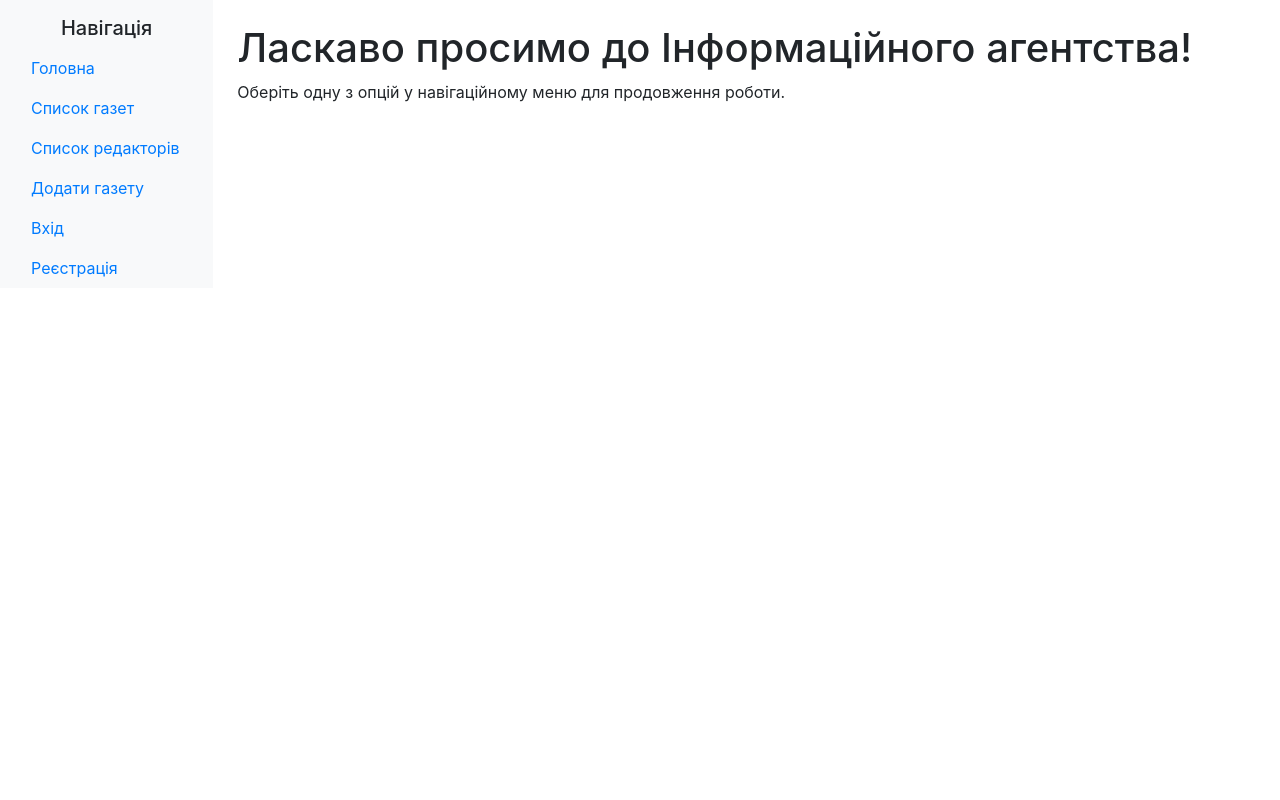
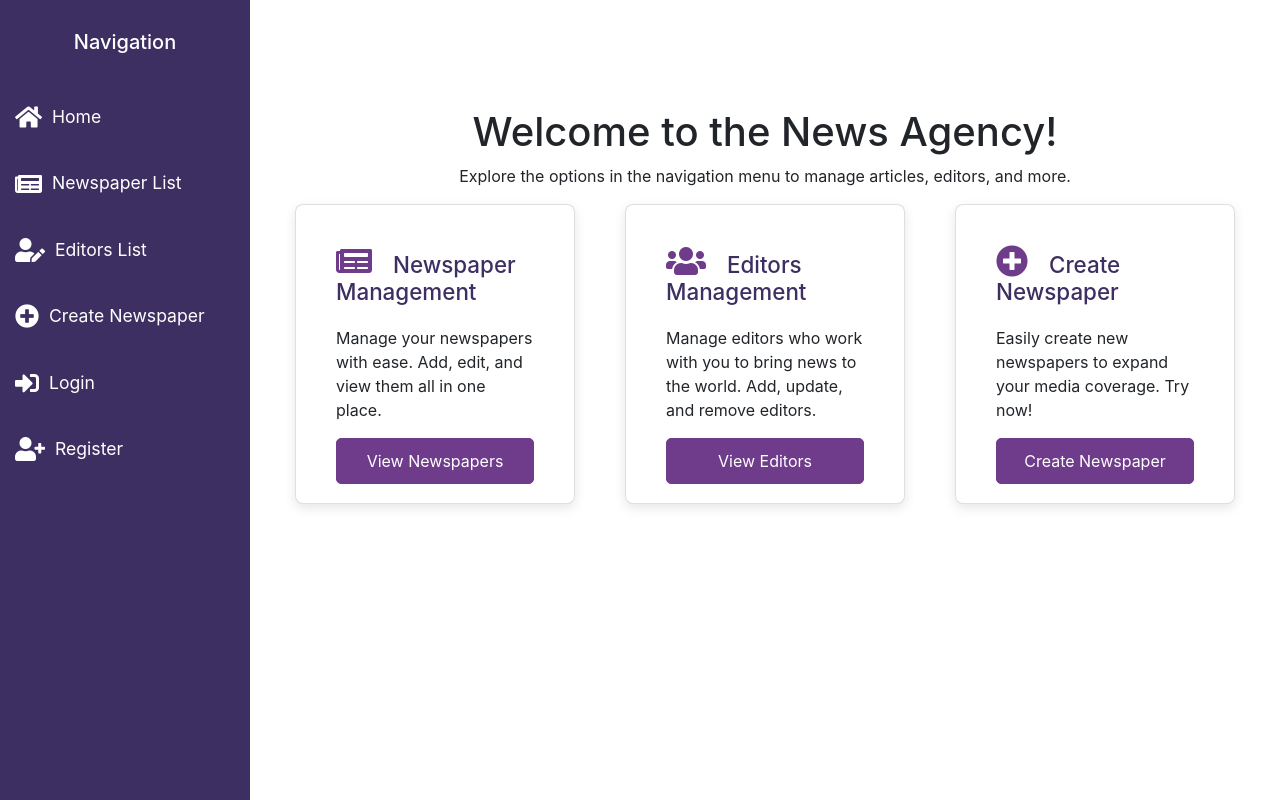
Before and after one commit to yulia-pl/django-news-agency, a Django app: page / in a window 1280 px wide. Run offline with Django 4.2, Linux system fonts and the light colour scheme; some libraries are stand-ins or nearby versions.

Commit message:
Update templates and styles

```diff
--- /dev/null
+++ b/static/css/style.css
@@ -0,0 +1,150 @@
+
+.container {
+    padding: 30px 15px;
+}
+
+/* Панель навігації */
+.sidebar {
+    background-color: #3d2f61; /* Темно-бузковий фон для бічної панелі */
+    color: #fff;
+    height: 100vh;
+    position: fixed;
+    top: 0;
+    left: 0;
+    padding-top: 30px;
+    width: 250px;
+    transition: width 0.3s;
+}
+
+.sidebar h5 {
+    text-align: center;
+    color: #fff;
+    margin-bottom: 30px;
+}
+
+.sidebar .nav {
+    list-style: none;
+    padding-left: 0;
+}
+
+.sidebar .nav-item {
+    margin: 10px 0;
+}
+
+.sidebar .nav-link {
+    color: #fff;
+    font-size: 1.1rem;
+    padding: 10px 15px;
+    text-decoration: none;
+    display: flex;
+    align-items: center;
+    border-radius: 5px;
+    transition: background-color 0.3s ease;
+}
+
+.sidebar .nav-link:hover {
+    background-color: #6f3b8b;
+}
+
+.sidebar .nav-item a i {
+    margin-right: 10px;
+    font-size: 1.5rem;
+}
+
+/* Основний контент */
+.main-content {
+    margin-left: 250px;
+    padding: 30px;
+}
+
+/* Картки на головній сторінці */
+.card-deck {
+    display: flex;
+    flex-wrap: wrap;
+    justify-content: space-between;
+    gap: 20px;
+}
+
+.card {
+    background-color: #fff;
+    border-radius: 8px;
+    box-shadow: 0px 4px 12px rgba(0, 0, 0, 0.1);
+    width: 30%;
+    display: flex;
+    flex-direction: column;
+    justify-content: space-between; /* Розподіл всіх елементів по вертикалі */
+    height: 300px; /* Фіксована висота картки */
+    padding: 20px;
+    transition: box-shadow 0.3s ease;
+}
+
+.card:hover {
+    box-shadow: 0px 6px 16px rgba(0, 0, 0, 0.2);
+}
+
+.card-body {
+    display: flex;
+    flex-direction: column;
+    justify-content: space-between;
+    height: 100%;
+}
+
+.card-title {
+    font-size: 1.4rem;
+    color: #3d2f61;
+    margin-bottom: 20px;
+}
+
+.card i {
+    font-size: 2rem;
+    margin-right: 15px;
+    color: #6f3b8b;
+}
+
+/* Кнопки в картках */
+.card .btn {
+    background-color: #6f3b8b;
+    border-color: #6f3b8b;
+    color: white;
+    font-size: 1rem;
+    padding: 10px;
+    border-radius: 5px;
+    transition: background-color 0.3s ease, border-color 0.3s ease;
+    margin-top: auto; /* Залишаємо це для вирівнювання кнопок */
+}
+
+.card .btn:hover {
+    background-color: #4f2870;
+    border-color: #4f2870;
+}
+
+/* Адаптивність для мобільних пристроїв */
+@media (max-width: 768px) {
+    .sidebar {
+        width: 60px; /* Зменшення ширини панелі на мобільних пристроях */
+        padding-top: 20px;
+    }
+    .main-content {
+        margin-left: 60px;
+        padding: 20px;
+    }
+    .sidebar .nav-link {
+        font-size: 1rem;
+    }
+    .card-deck .card {
+        width: 100%; /* Картки займають всю ширину на малих екранах */
+    }
+}
+
+/* Для середніх і великих екранів */
+@media (min-width: 768px) {
+    .card-deck .card {
+        width: 45%; /* Картки займають 45% ширини екрану на середніх екранах */
+    }
+}
+
+@media (min-width: 992px) {
+    .card-deck .card {
+        width: 30%; /* Картки займають 30% ширини екрану на великих екранах */
+    }
+}
--- a/templates/accounts/login.html
+++ b/templates/accounts/login.html
@@ -2,13 +2,13 @@
 {% load crispy_forms_filters %}
 {% load crispy_forms_tags %}
 
-{% block title %}Вхід{% endblock %}
+{% block title %}Login{% endblock %}
 
 {% block content %}
-<h2 class="mt-4">Вхід</h2>
+<h2 class="mt-4">Login</h2>
 <form method="post">
     {% csrf_token %}
     {{ form|crispy }}
-    <button type="submit" class="btn btn-primary mt-3">Увійти</button>
+    <button type="submit" class="btn btn-primary mt-3">Login</button>
 </form>
 {% endblock %}
--- a/templates/accounts/register.html
+++ b/templates/accounts/register.html
@@ -1,13 +1,13 @@
 {% extends 'base_generic.html' %}
 {% load crispy_forms_filters %}
 
-{% block title %}Реєстрація{% endblock %}
+{% block title %}Registration{% endblock %}
 
 {% block content %}
-<h2 class="mt-4">Реєстрація</h2>
+<h2 class="mt-4">Registration</h2>
 <form method="post">
     {% csrf_token %}
     {{ form|crispy }}
-    <button type="submit" class="btn btn-success mt-3">Зареєструватися</button>
+    <button type="submit" class="btn btn-success mt-3">Register</button>
 </form>
 {% endblock %}
--- a/templates/base_generic.html
+++ b/templates/base_generic.html
@@ -1,3 +1,4 @@
+{% load static %}
 <!DOCTYPE html>
 <html lang="en">
 <head>
@@ -6,39 +7,56 @@
     <title>{% block title %}News Agency{% endblock %}</title>
     <!-- Bootstrap CSS -->
     <link href="https://stackpath.bootstrapcdn.com/bootstrap/4.5.2/css/bootstrap.min.css" rel="stylesheet">
-    <!-- Crispy Forms CSS -->
+    <link href="https://fonts.googleapis.com/css2?family=Roboto:wght@400;500;700&display=swap" rel="stylesheet">
+    <!-- Font Awesome Icons -->
+    <link href="https://cdnjs.cloudflare.com/ajax/libs/font-awesome/5.15.1/css/all.min.css" rel="stylesheet">
+    <!-- Custom CSS -->
+    <link rel="stylesheet" href="{% static 'css/style.css' %}">
     {% load crispy_forms_tags %}
 </head>
 <body>
-    <div class="container-fluid">
-        <div class="row">
+    <div class="d-flex">
         <!-- Sidebar -->
-            <nav class="col-md-3 col-lg-2 d-md-block bg-light sidebar">
-                <div class="position-sticky pt-3">
-                    <h5 class="text-center">Навігація</h5>
+        <nav class="sidebar">
+            <div class="position-sticky">
+                <h5>Navigation</h5>
                 <ul class="nav flex-column">
                     <li class="nav-item">
-                            <a class="nav-link active" href="{% url 'home' %}">Головна</a>
+                        <a class="nav-link active" href="{% url 'home' %}">
+                            <i class="fas fa-home"></i> Home
+                        </a>
                     </li>
                     <li class="nav-item">
-                            <a class="nav-link" href="{% url 'newspaper-list' %}">Список газет</a>
+                        <a class="nav-link" href="{% url 'newspaper-list' %}">
+                            <i class="fas fa-newspaper"></i> Newspaper List
+                        </a>
                     </li>
                     <li class="nav-item">
-                            <a class="nav-link" href="{% url 'redactor-list' %}">Список редакторів</a>
+                        <a class="nav-link" href="{% url 'redactor-list' %}">
+                            <i class="fas fa-user-edit"></i> Editors List
+                        </a>
                     </li>
                     <li class="nav-item">
-                            <a class="nav-link" href="{% url 'newspaper-create' %}">Додати газету</a>
+                        <a class="nav-link" href="{% url 'newspaper-create' %}">
+                            <i class="fas fa-plus-circle"></i> Create Newspaper
+                        </a>
                     </li>
                     {% if user.is_authenticated %}
                         <li class="nav-item">
-                                <a class="nav-link" href="{% url 'logout' %}">Вихід</a>
+                            <a class="nav-link" href="{% url 'logout' %}">
+                                <i class="fas fa-sign-out-alt"></i> Logout
+                            </a>
                         </li>
                     {% else %}
                         <li class="nav-item">
-                                <a class="nav-link" href="{% url 'login' %}">Вхід</a>
+                            <a class="nav-link" href="{% url 'login' %}">
+                                <i class="fas fa-sign-in-alt"></i> Login
+                            </a>
                         </li>
                         <li class="nav-item">
-                                <a class="nav-link" href="{% url 'register' %}">Реєстрація</a>
+                            <a class="nav-link" href="{% url 'register' %}">
+                                <i class="fas fa-user-plus"></i> Register
+                            </a>
                         </li>
                     {% endif %}
                 </ul>
@@ -46,15 +64,19 @@
         </nav>
 
         <!-- Main Content -->
-            <main class="col-md-9 ms-sm-auto col-lg-10 px-md-4">
+        <div class="main-content">
             {% block content %}
             {% endblock %}
-            </main>
         </div>
     </div>
 
+    <!-- jQuery (для деяких компонентів Bootstrap) -->
+    <script src="https://code.jquery.com/jquery-3.5.1.min.js"></script>
+
+    <!-- Popper.js (для спливаючих елементів і меню) -->
+    <script src="https://cdnjs.cloudflare.com/ajax/libs/popper.js/1.16.1/umd/popper.min.js"></script>
+
     <!-- Bootstrap JS -->
-    <script src="https://code.jquery.com/jquery-3.5.1.slim.min.js"></script>
     <script src="https://stackpath.bootstrapcdn.com/bootstrap/4.5.2/js/bootstrap.bundle.min.js"></script>
 </body>
 </html>
--- a/templates/editors/redactor_list.html
+++ b/templates/editors/redactor_list.html
@@ -1,16 +1,16 @@
 {% extends 'base_generic.html' %}
 
-{% block title %}Список редакторів{% endblock %}
+{% block title %}Editor List{% endblock %}
 
 {% block content %}
-<h1 class="mt-4">Список редакторів</h1>
+<h1 class="mt-4">Editor List</h1>
 <ul class="list-group">
     {% for redactor in object_list %}
         <li class="list-group-item">
             <a href="{% url 'redactor-detail' redactor.id %}">{{ redactor.username }}</a>
         </li>
     {% empty %}
-        <li class="list-group-item">Немає доступних редакторів.</li>
+        <li class="list-group-item">No editors available.</li>
     {% endfor %}
 </ul>
 {% endblock %}
--- a/templates/home.html
+++ b/templates/home.html
@@ -1,8 +1,34 @@
 {% extends 'base_generic.html' %}
 
-{% block title %}Головна сторінка{% endblock %}
+{% block title %}Home{% endblock %}
 
 {% block content %}
-<h1 class="mt-4">Ласкаво просимо до Інформаційного агентства!</h1>
-<p>Оберіть одну з опцій у навігаційному меню для продовження роботи.</p>
+<div class="container mt-5">
+    <h1 class="text-center">Welcome to the News Agency!</h1>
+    <p class="text-center">Explore the options in the navigation menu to manage articles, editors, and more.</p>
+
+    <div class="card-deck">
+        <div class="card">
+            <div class="card-body">
+                <h5 class="card-title"><i class="fas fa-newspaper"></i> Newspaper Management</h5>
+                <p class="card-text">Manage your newspapers with ease. Add, edit, and view them all in one place.</p>
+                <a href="{% url 'newspaper-list' %}" class="btn btn-primary">View Newspapers</a>
+            </div>
+        </div>
+        <div class="card">
+            <div class="card-body">
+                <h5 class="card-title"><i class="fas fa-users"></i> Editors Management</h5>
+                <p class="card-text">Manage editors who work with you to bring news to the world. Add, update, and remove editors.</p>
+                <a href="{% url 'redactor-list' %}" class="btn btn-primary">View Editors</a>
+            </div>
+        </div>
+        <div class="card">
+            <div class="card-body">
+                <h5 class="card-title"><i class="fas fa-plus-circle"></i> Create Newspaper</h5>
+                <p class="card-text">Easily create new newspapers to expand your media coverage. Try now!</p>
+                <a href="{% url 'newspaper-create' %}" class="btn btn-primary">Create Newspaper</a>
+            </div>
+        </div>
+    </div>
+</div>
 {% endblock %}
```
Also changed, not shown: templates/editors/redactor_detail.html (+6 -6 lines), templates/newspapers/newspaper_detail.html (+5 -5 lines), templates/newspapers/newspaper_form.html (+4 -4 lines), templates/newspapers/newspaper_list.html (+23 -11 lines). Lines whose indentation alone changed are shown as unchanged.
